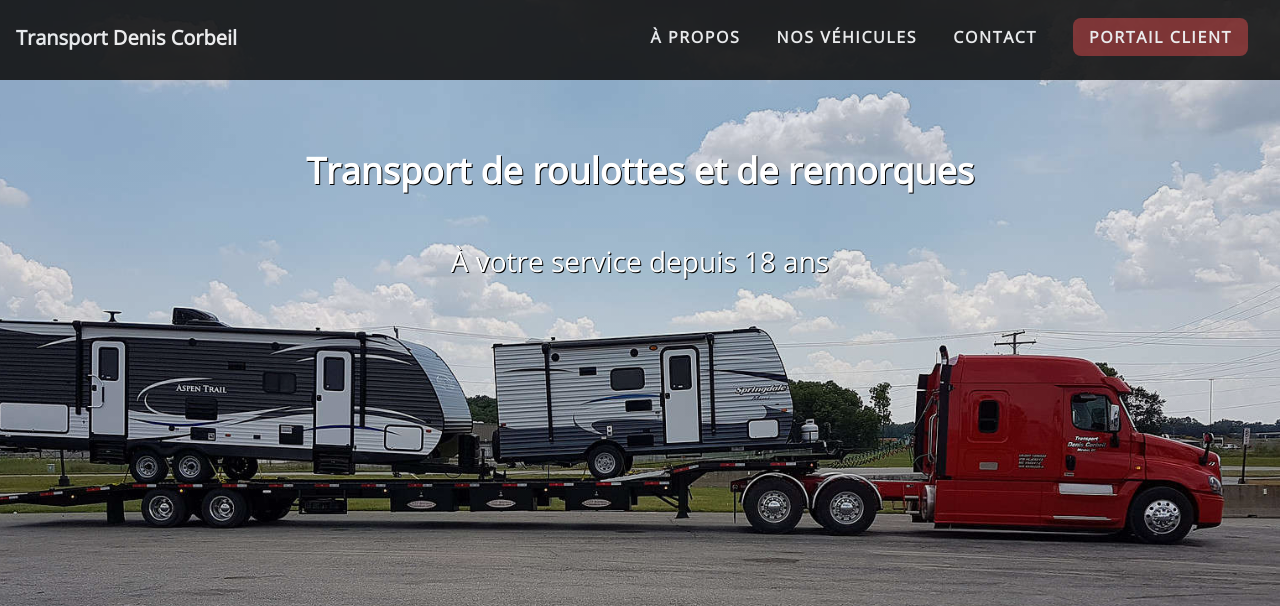
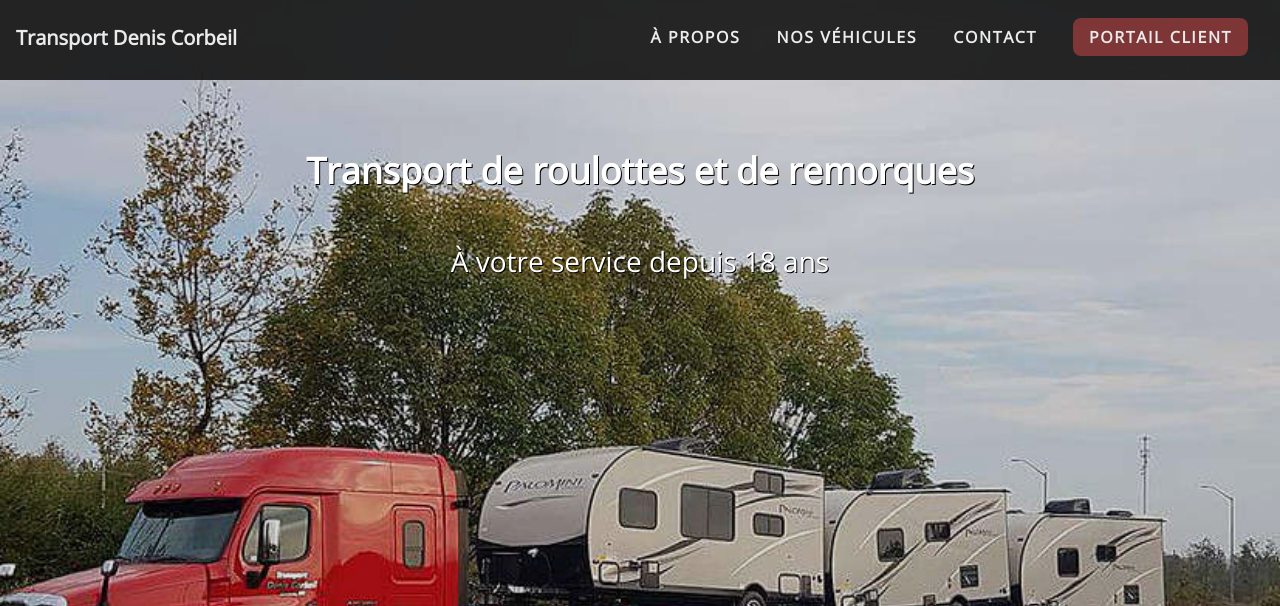
Before and after one commit to ouarez/tdc-jekyll, a Jekyll site: the page built from index.md, in a window 1280 px wide. Shown: the top 606 px of the page. Built offline with Jekyll 4.4.1, drawn with Linux system fonts in a browser that asks for light colours; nearby versions of some CDN libraries; a script that is not in the unit is left out; grey boxes are pictures that could not be loaded.

Commit message:
Update Éditer le contenu des pages “home”

```diff
--- a/index.md
+++ b/index.md
@@ -4,7 +4,7 @@
 description: >-
   Transport Denis Corbeil est une entreprise spécialisée dans le domaine du
   transport de véhicules récréatifs.
-cover_image: /img/77-aspen-trail.jpg
+cover_image: /img/77-palomini.jpg
 slogan1: Transport de roulottes et de remorques
 slogan2: À votre service depuis 18 ans
 icon1: /img/gps-white.png
```
